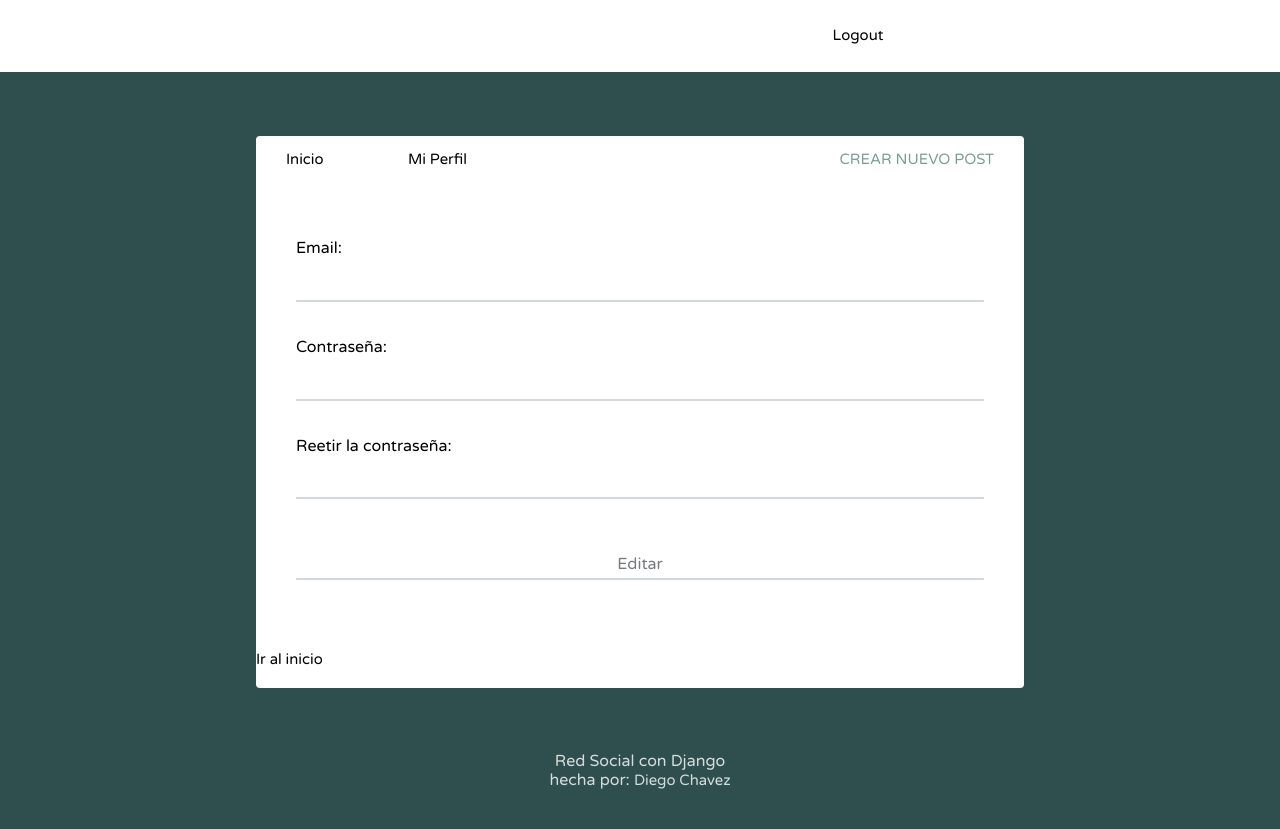
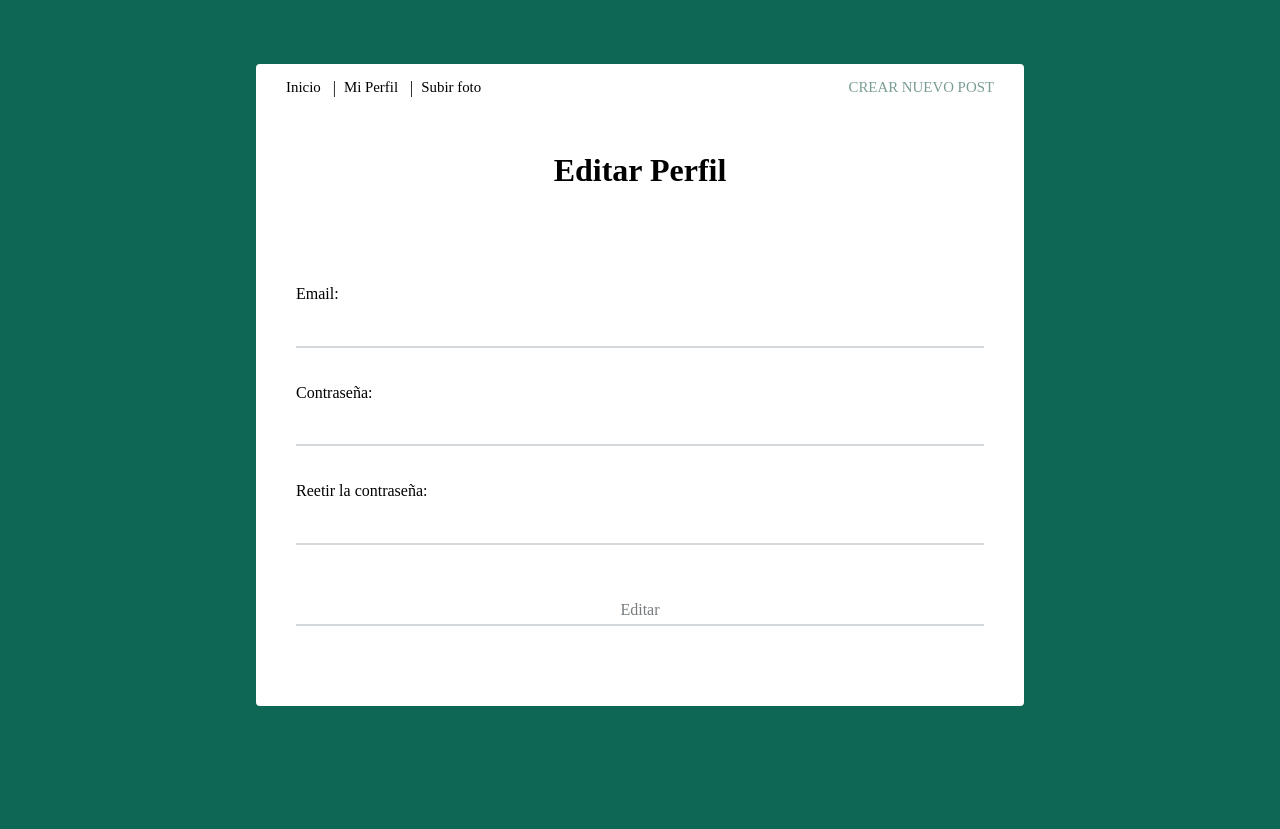
Before and after one commit to Fasanti091/Prueba2.0, a Django app: page /index/edit/ in a window 1280 px wide. After the commit the page ends 706 px from the top, so only its background shows below. Run offline with Django 4.2, Linux system fonts and the light colour scheme; the visitor is signed in with stand-in values (Sample User, id 1).

Commit message:
Nav solucionado he integracion del las dos aplicaciones al 100%

```diff
--- a/block/social/static/style.css
+++ b/block/social/static/style.css
@@ -1,7 +1,6 @@
 body{
-	background: #2F4F4F;
-	font-size: 62.5%;
-	font-family: 'Varela Round', Helvetica, Arial, serif;
+	background: #2980B9;
+
 }
 /* Global Styles*/
 h1{
--- a/block/social/templates/social/editar_perfil.html
+++ b/block/social/templates/social/editar_perfil.html
@@ -2,6 +2,9 @@
 
 {% block content %}
 
+<br>
+<h1 style="text-align: center;">Editar Perfil</h1>
+<br>
 
 
 <form method="post">
@@ -9,8 +12,6 @@
     {{form.as_p}}
     <input type="submit" value="Editar" class= "btn btn-success float-right">
     </form>
-    <br>
-    <a class= "btn btn-success float-right"href="{% url 'inicio' %}">Ir al inicio</a>
  </form>
 
 {% endblock content %}
--- a/block/social/templates/social/feed.html
+++ b/block/social/templates/social/feed.html
@@ -5,6 +5,10 @@
 
 
 {% for post in posts %}
+
+<br>
+<h1 style="text-align: center;">Blogs</h1>
+<br>
 
 
 <article>
--- a/block/social/templates/social/layout.html
+++ b/block/social/templates/social/layout.html
@@ -8,9 +8,9 @@
 	<link rel="stylesheet" type="text/css" href="{% static 'normalize.css' %}">
 	<link rel="stylesheet" type="text/css" href="{% static 'style.css' %}">
 </head>
-<body>
+<body style="background: #0E6655">
 
-	<header class="main-head">
+	{% comment %} <header class="main-head">
 		<nav class="main">
 			<h1 id="logo"></h1>
 			<ul>
@@ -23,7 +23,7 @@
 				{% endif %}
 			</ul>
 		</nav>
-	</header>
+	</header> {% endcomment %}
 
 
 	{% if messages %}
@@ -46,13 +46,18 @@
 	<div class="main">
 
 		<nav class="second-nav">
-			<a class="feed" href="{% url 'inicio' %}">Inicio</a>
+			<a class="" href="{% url 'inicio' %}">Inicio</a>&nbsp; &nbsp;|&nbsp;&nbsp;
+
 			{% if request.user.is_authenticated %}
-			<a class="profile" href="{% url 'profile' %}">Mi Perfil</a>
+			<a class="" href="{% url 'profile' %}">Mi Perfil</a>&nbsp; &nbsp;|&nbsp;&nbsp;
+			<a class="" href="{% url 'avatar' %}">Subir foto</a>&nbsp; &nbsp;&nbsp;&nbsp;
 			<a class="new" href="{% url 'post' %}">Crear nuevo post</a>
 
+			{% else %}
+			<a class="" href="{% url 'register' %}">Registrarse</a>&nbsp; &nbsp;|
+			&nbsp;&nbsp;
+			<a class="" href="{% url 'login' %}">Iniciar Session</a>
 			{% endif %}
-
 		</nav>
 
 
@@ -65,11 +70,5 @@
 
 	</div>
 
-	<footer>
-		<div class="row">
-			<p>Red Social con Django<br>hecha por: <a href="">Diego Chavez</a></p>
-		</div>
-	</footer>
-
 </body>
 </html>
--- a/block/social/templates/social/login.html
+++ b/block/social/templates/social/login.html
@@ -2,6 +2,12 @@
 
 
 {% block content %}
+
+<br>
+<h1 style="text-align: center;">Iniciar Sesion</h1>
+<br>
+
+
 <form class="form"method="post">
 
     {% csrf_token %}
--- a/block/social/templates/social/register.html
+++ b/block/social/templates/social/register.html
@@ -2,6 +2,11 @@
 
 
 {% block content %}
+
+<br>
+<h1 style="text-align: center;">Registrarse</h1>
+<br>
+
 <form class="form"method="post">
 
     {% csrf_token %}
--- a/block/web/templates/web/comentarios.html
+++ b/block/web/templates/web/comentarios.html
@@ -10,10 +10,10 @@
 
 {% block crear_comentarios%}
     {% if user.is_authenticated %}
-    <h4 style="text-align: center; color: green;">Crear Comentario</h4>
+    <h4 style="text-align: center; color:white;" >Crear Comentario</h4>
     <br>
     <br>
-    <div style="text-align: center;">
+    <div style="text-align: center; color:white;">
         <form method="post">{% csrf_token %}
 
             {{ formulario.as_table}}
--- a/block/web/templates/web/index.html
+++ b/block/web/templates/web/index.html
@@ -11,7 +11,7 @@
             <!-- Post title-->
             <h1 class="fw-bolder mb-1">Bienvenidos a nuestro Post de Python</h1>
             <!-- Post meta content-->
-            <div class="text-muted fst-italic mb-2">{{ dateTime }}</div>
+            <div class="text-muted fst-italic mb-2"><p style="color:white;">{{ dateTime }}</p></div>
             <!-- Post categories-->
             <a class="badge bg-secondary text-decoration-none link-light" href="#!">Web Design</a>
             <a class="badge bg-secondary text-decoration-none link-light" href="#!">Python</a>
@@ -49,14 +49,12 @@
             <div class="row">
                 <div class="col-sm-6">
                     <ul class="list-unstyled mb-0">
-                        <li><a href="#!">Blogs Creados </a></li>
-                        <li><a href="#!">Programacion</a></li>
+                        <li><a href="{% url 'feed' %}">Blogs</a></li>
                         <li><a href="#!">Frameworks</a></li>
                     </ul>
                 </div>
                 <div class="col-sm-6">
                     <ul class="list-unstyled mb-0">
-                        <li><a href="#!">ddf</a></li>
                         <li><a href="#!">CSS</a></li>
                         <li><a href="#!">Nosotros</a></li>
                     </ul>
```
Also changed, not shown: block/web/templates/web/base_principal copy.html (deleted, +0 -80 lines), block/web/templates/web/base_principal.html (+3 -11 lines).
